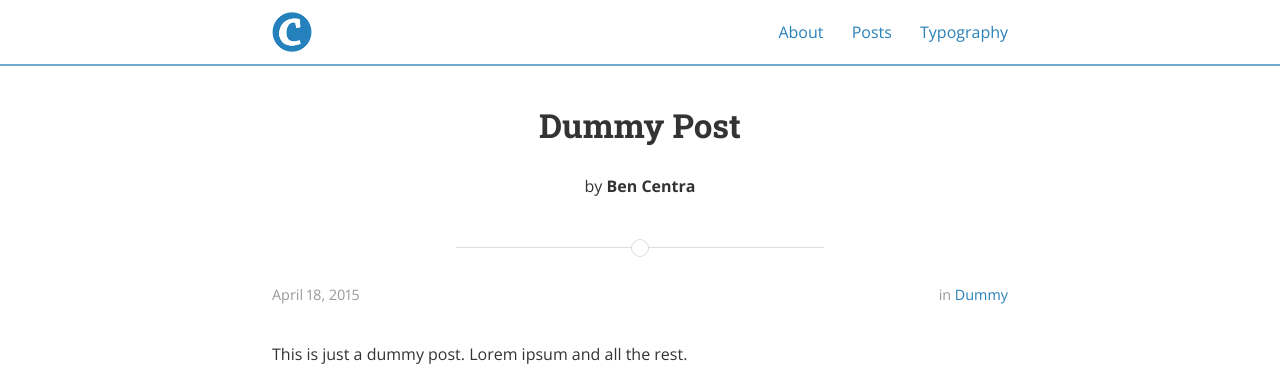
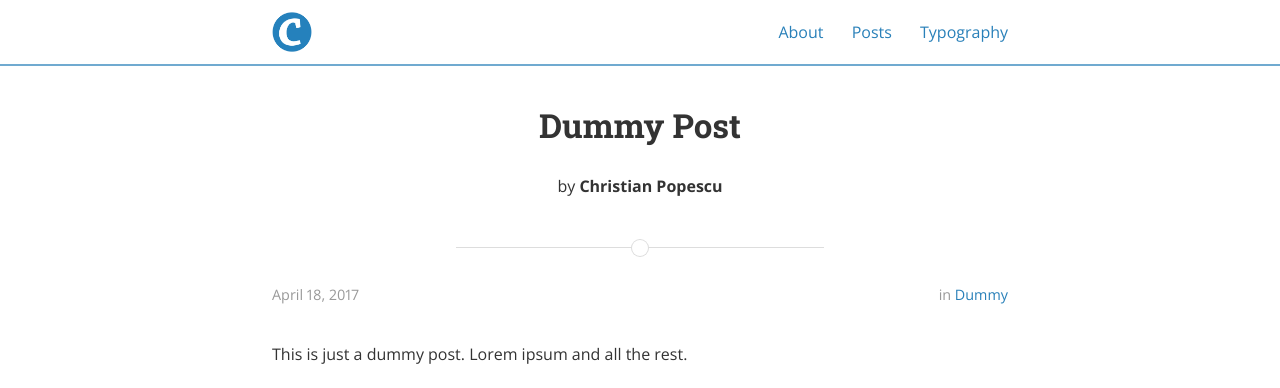
Before and after one commit to ccp-sandbox/ccp-sandbox.github.io, a Jekyll site: the page built from _posts/2015-04-18-dummy.markdown, in a window 1280 px wide. Shown: the top 388 px of the page. Built offline with Jekyll 4.4.1, drawn with Linux system fonts in a browser that asks for light colours; nearby versions of some CDN libraries.

Commit message:
Update 2015-04-18-dummy.markdown

```diff
--- a/_posts/2015-04-18-dummy.markdown
+++ b/_posts/2015-04-18-dummy.markdown
@@ -1,8 +1,8 @@
 ---
 layout: post
 title:  "Dummy Post"
-date:   2015-04-18 08:43:59
-author: Ben Centra
+date:   2017-04-18 08:43:59
+author: Christian Popescu
 categories: Dummy
 ---
 
```
